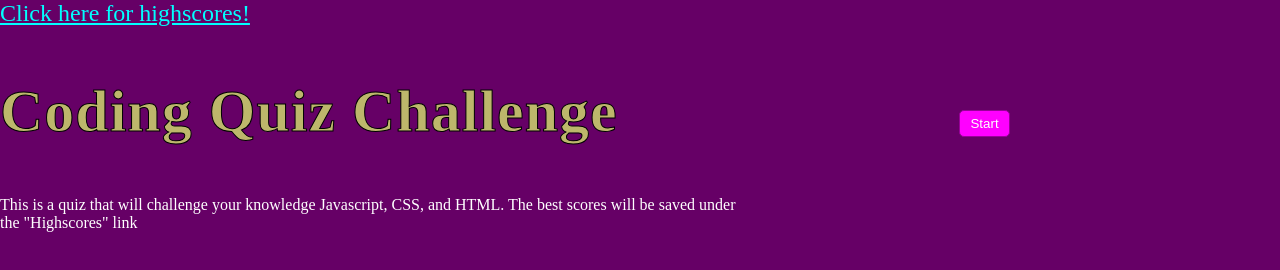
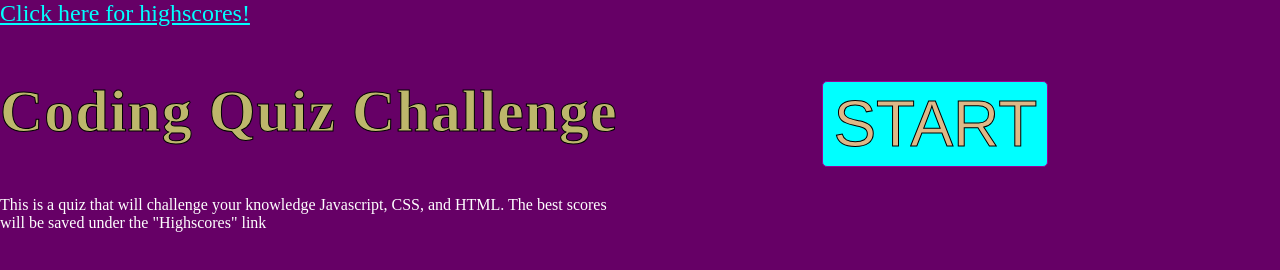
Before and after one commit to Bfunk54/CodingQuiz, a plain HTML site: page index.html in a window 1280 px wide. Drawn offline with Linux system fonts and the light colour scheme.

Commit message:
adding some styling to the start button

```diff
--- a/assets/css/style.css
+++ b/assets/css/style.css
@@ -66,3 +66,10 @@ body.wrong {
     font-size: 24px;
     color:aqua;
 }
+
+.startButton {
+    font-size: 64px;
+    background-color: aqua;
+    color:burlywood;
+    -webkit-text-stroke: 1px black;
+}
--- a/index.html
+++ b/index.html
@@ -32,7 +32,7 @@
         </div>
 
 
-        <button id="startButton" class="startButton btn">Start</button>
+        <button id="startButton" class="startButton btn">START</button>
 
         <div id="question-container" class="hide">
         <div id="question">Question</div>
```
